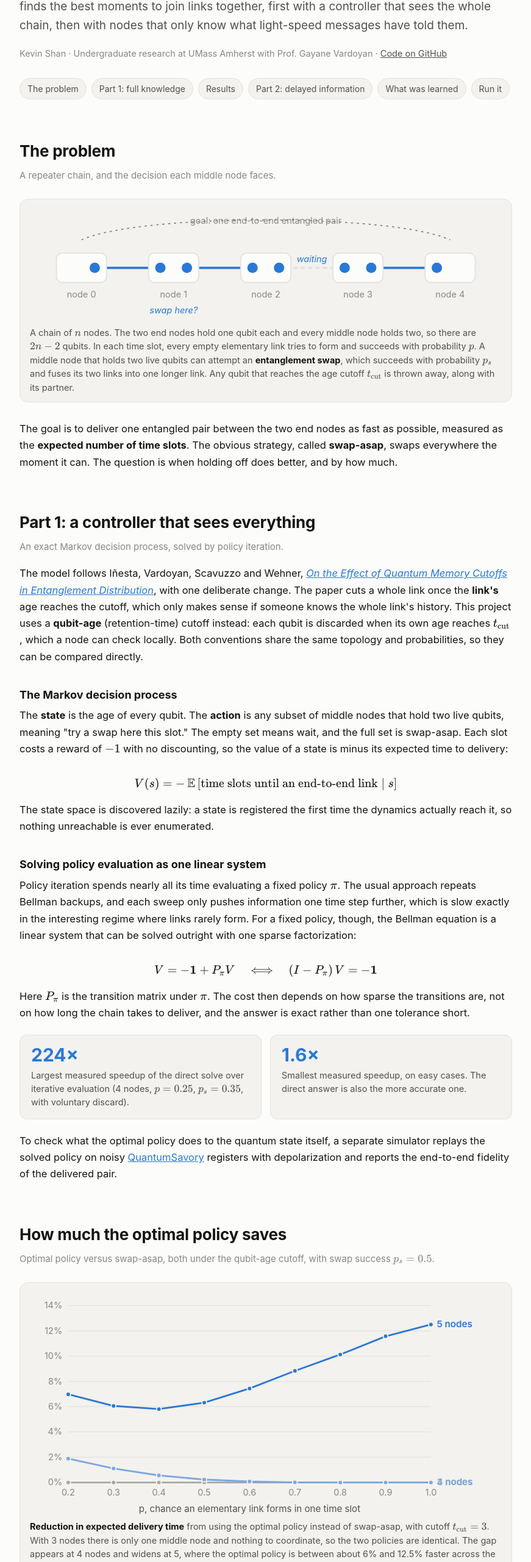
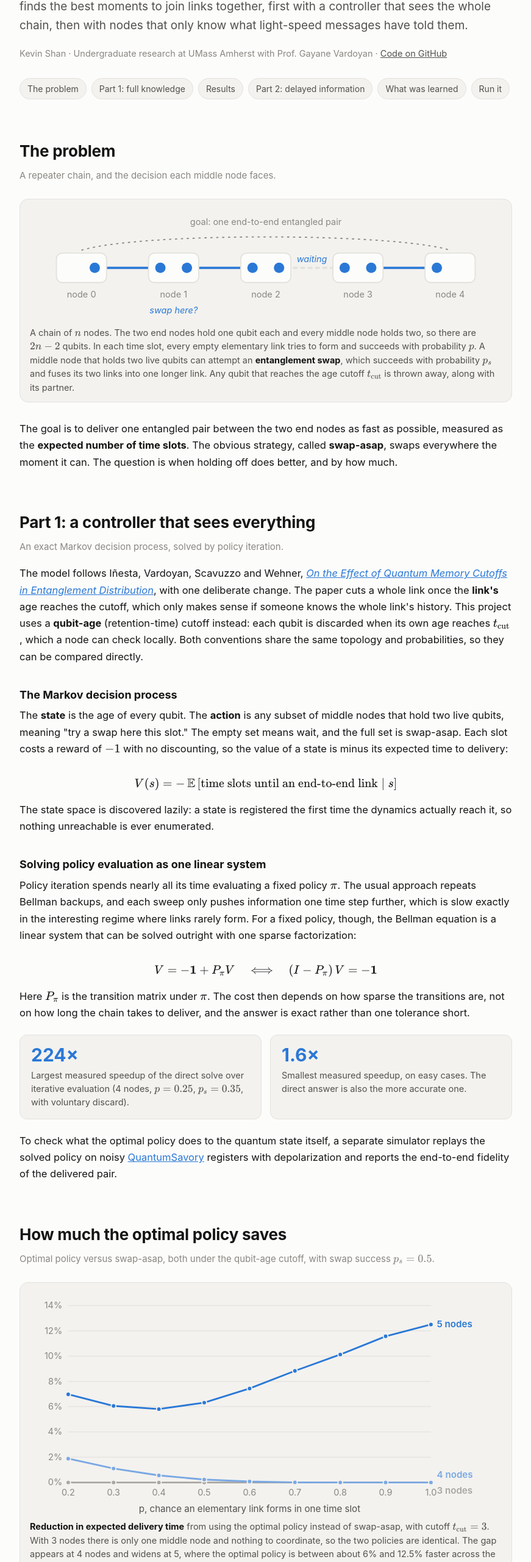
Before and after one commit to kevinshan0/REU, a plain HTML site: page index.html in a window 1280 px wide. Shown: the part 238-2800 px from the top of the page at 61% size, without its empty margins (204-1075 px from the left). Drawn offline with nearby package versions, Linux system fonts and the light colour scheme.

Commit message:
Fix overlapping chart labels
Co-Authored-By: Claude Opus 5.5 <noreply@anthropic.com>

```diff
--- a/index.html
+++ b/index.html
@@ -107,8 +107,8 @@ footer li{margin:4px 0}
 <figure>
 <svg viewBox="0 0 640 150" role="img" aria-labelledby="chaint" class="chart">
 <title id="chaint">A five-node repeater chain: end nodes hold one qubit, middle nodes hold two; elementary links join facing qubits, and a swap at a middle node fuses two links into one longer link</title>
-<path d="M70,40 C150,4 490,4 570,40" class="goal"/>
-<text x="320.0" y="18" text-anchor="middle" class="tick">goal: one end-to-end entangled pair</text>
+<path d="M70,54 C150,30 490,30 570,54" class="goal"/>
+<text x="320.0" y="20" text-anchor="middle" class="tick">goal: one end-to-end entangled pair</text>
 <line x1="88" x2="177" y1="78" y2="78" class="link"/>
 <line x1="213" x2="302" y1="78" y2="78" class="link"/>
 <line x1="338" x2="427" y1="78" y2="78" class="link off"/>
@@ -202,7 +202,7 @@ footer li{margin:4px 0}
 <circle cx="421.0" cy="256.0" r="3.2" class="dot s3"><title>n=3, p=0.8: optimal 2.918 vs swap-asap 2.918 slots (-0.00% faster)</title></circle>
 <circle cx="482.5" cy="256.0" r="3.2" class="dot s3"><title>n=3, p=0.9: optimal 2.424 vs swap-asap 2.424 slots (-0.00% faster)</title></circle>
 <circle cx="544.0" cy="256.0" r="3.2" class="dot s3"><title>n=3, p=1.0: optimal 2.000 vs swap-asap 2.000 slots (-0.00% faster)</title></circle>
-<text x="552.0" y="260.0" class="lbl s3">3 nodes</text>
+<text x="552.0" y="271.0" class="lbl s3">3 nodes</text>
 <path d="M52.0,223.6 L113.5,237.0 L175.0,246.4 L236.5,252.0 L298.0,254.7 L359.5,255.8 L421.0,256.0 L482.5,256.0 L544.0,256.0" class="ln s4"/>
 <circle cx="52.0" cy="223.6" r="3.2" class="dot s4"><title>n=4, p=0.2: optimal 57.226 vs swap-asap 58.327 slots (1.89% faster)</title></circle>
 <circle cx="113.5" cy="237.0" r="3.2" class="dot s4"><title>n=4, p=0.3: optimal 26.761 vs swap-asap 27.061 slots (1.11% faster)</title></circle>
@@ -213,7 +213,7 @@ footer li{margin:4px 0}
 <circle cx="421.0" cy="256.0" r="3.2" class="dot s4"><title>n=4, p=0.8: optimal 5.845 vs swap-asap 5.845 slots (0.00% faster)</title></circle>
 <circle cx="482.5" cy="256.0" r="3.2" class="dot s4"><title>n=4, p=0.9: optimal 4.849 vs swap-asap 4.849 slots (0.00% faster)</title></circle>
 <circle cx="544.0" cy="256.0" r="3.2" class="dot s4"><title>n=4, p=1.0: optimal 4.000 vs swap-asap 4.000 slots (-0.00% faster)</title></circle>
-<text x="552.0" y="260.0" class="lbl s4">4 nodes</text>
+<text x="552.0" y="250.0" class="lbl s4">4 nodes</text>
 <path d="M52.0,136.4 L113.5,152.2 L175.0,156.4 L236.5,147.7 L298.0,128.5 L359.5,104.6 L421.0,82.4 L482.5,57.7 L544.0,41.7" class="ln s5"/>
 <circle cx="52.0" cy="136.4" r="3.2" class="dot s5"><title>n=5, p=0.2: optimal 167.758 vs swap-asap 180.340 slots (6.98% faster)</title></circle>
 <circle cx="113.5" cy="152.2" r="3.2" class="dot s5"><title>n=5, p=0.3: optimal 62.293 vs swap-asap 66.307 slots (6.05% faster)</title></circle>
```
